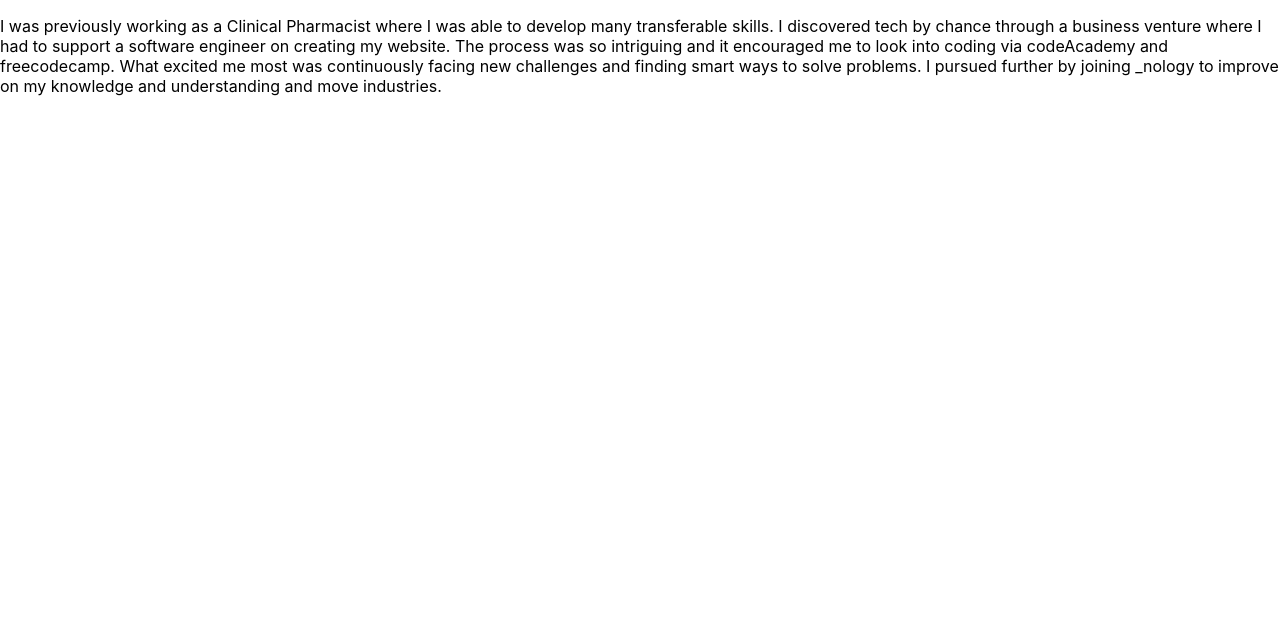
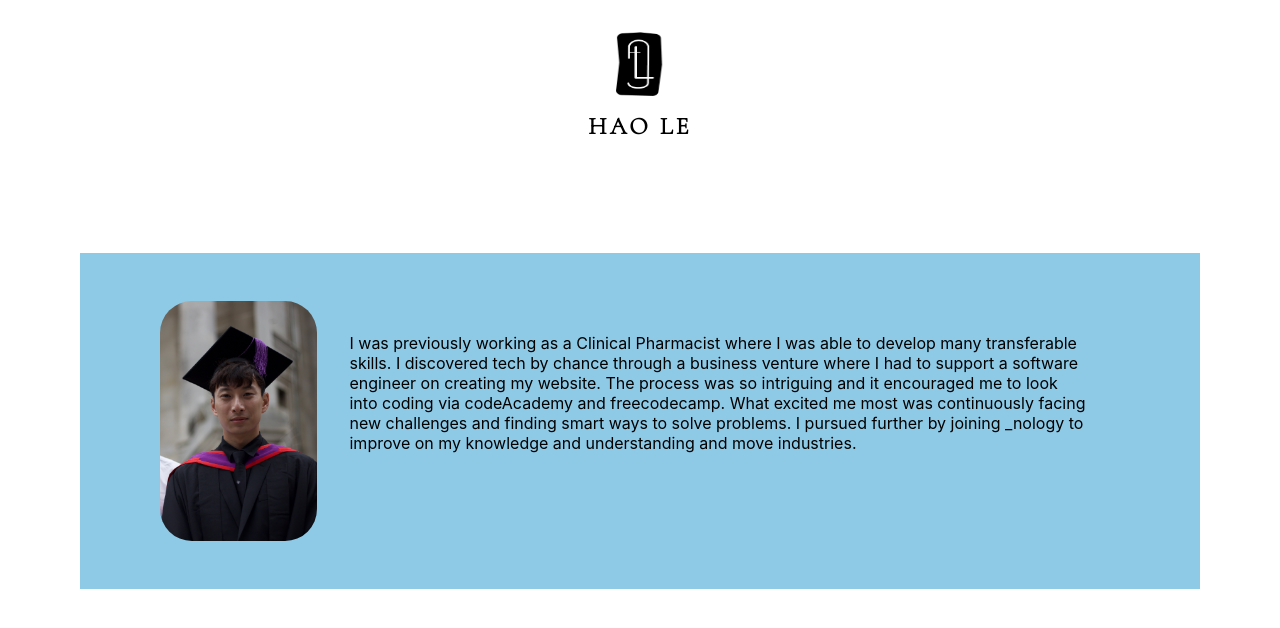
Before and after one commit to haoxle/portfolio-page, a React (Create React App) app: page /about in a window 1280 px wide. Shown: the top 628 px of the page. Built offline with nearby package versions, Linux system fonts and the light colour scheme.

Commit message:
added routing

```diff
--- a/package.json
+++ b/package.json
@@ -8,6 +8,7 @@
     "@testing-library/user-event": "^13.5.0",
     "react": "^18.2.0",
     "react-dom": "^18.2.0",
+    "react-router-dom": "^6.4.3",
     "react-scripts": "5.0.1",
     "sass": "^1.56.1",
     "web-vitals": "^2.1.4"
--- a/src/App.css
+++ /dev/null
@@ -1,38 +0,0 @@
-.App {
-  text-align: center;
-}
-
-.App-logo {
-  height: 40vmin;
-  pointer-events: none;
-}
-
-@media (prefers-reduced-motion: no-preference) {
-  .App-logo {
-    animation: App-logo-spin infinite 20s linear;
-  }
-}
-
-.App-header {
-  background-color: #282c34;
-  min-height: 100vh;
-  display: flex;
-  flex-direction: column;
-  align-items: center;
-  justify-content: center;
-  font-size: calc(10px + 2vmin);
-  color: white;
-}
-
-.App-link {
-  color: #61dafb;
-}
-
-@keyframes App-logo-spin {
-  from {
-    transform: rotate(0deg);
-  }
-  to {
-    transform: rotate(360deg);
-  }
-}
--- a/src/App.jsx
+++ b/src/App.jsx
@@ -1,8 +1,32 @@
-import "./App.css";
-// import Home from "./pages/Home/Home";
+import "./App.scss";
+import { Route, Routes } from "react-router-dom";
+
+import Home from "./pages/Home/Home";
 import Bio from "./pages/Bio/Bio";
+import Logo from "./components/Logo/Logo";
 function App() {
-  return <Bio />;
+  return (
+    <Routes>
+      <Route
+        path="/"
+        element={
+          <>
+            <Logo />
+            <Home />
+          </>
+        }
+      />
+      <Route
+        path="/about"
+        element={
+          <>
+            <Logo />
+            <Bio />
+          </>
+        }
+      />
+    </Routes>
+  );
 }
 
 export default App;
--- /dev/null
+++ b/src/App.scss
@@ -0,0 +1,14 @@
+* {
+  padding: 0;
+  margin: 0;
+}
+
+a:active {
+  text-decoration: none;
+  color: black;
+}
+
+a {
+  text-decoration: none;
+  color: black;
+}
--- /dev/null
+++ b/src/components/Logo/Logo.jsx
@@ -0,0 +1,16 @@
+import "./Logo.scss";
+import logo from "../../assets/Corrected.png";
+import { Link } from "react-router-dom";
+
+const Logo = () => {
+  return (
+    <Link to="/">
+      <div className="logo-ctner">
+        <img className="logo-img" src={logo} alt="logo" />
+        <h1 className="logo-name">HAO LE</h1>
+      </div>
+    </Link>
+  );
+};
+
+export default Logo;
--- /dev/null
+++ b/src/components/Logo/Logo.scss
@@ -0,0 +1,20 @@
+@use "../../styles/typography" as *;
+
+.logo-ctner {
+  display: flex;
+  flex-direction: column;
+  justify-content: center;
+  align-items: center;
+  padding: 2rem;
+
+  .logo-img {
+    height: 4rem;
+    width: 3rem;
+  }
+  .logo-name {
+    font-size: 1.5rem;
+    letter-spacing: 0.2rem;
+    padding-top: 1rem;
+    font-family: $font-main;
+  }
+}
--- a/src/index.js
+++ b/src/index.js
@@ -1,13 +1,16 @@
-import React from 'react';
-import ReactDOM from 'react-dom/client';
-import './index.css';
-import App from './App';
-import reportWebVitals from './reportWebVitals';
+import React from "react";
+import ReactDOM from "react-dom/client";
+import "./index.css";
+import { BrowserRouter as Router } from "react-router-dom";
+import App from "./App";
+import reportWebVitals from "./reportWebVitals";
 
-const root = ReactDOM.createRoot(document.getElementById('root'));
+const root = ReactDOM.createRoot(document.getElementById("root"));
 root.render(
   <React.StrictMode>
-    <App />
+    <Router>
+      <App />
+    </Router>
   </React.StrictMode>
 );
 
--- a/src/pages/Bio/Bio.jsx
+++ b/src/pages/Bio/Bio.jsx
@@ -1,17 +1,22 @@
 import "./Bio.scss";
-
+import profile from "../../assets/profile.jpg";
 const Bio = () => {
   return (
-    <p>
-      I was previously working as a Clinical Pharmacist where I was able to
-      develop many transferable skills. I discovered tech by chance through a
-      business venture where I had to support a software engineer on creating my
-      website. The process was so intriguing and it encouraged me to look into
-      coding via codeAcademy and freecodecamp. What excited me most was
-      continuously facing new challenges and finding smart ways to solve
-      problems. I pursued further by joining _nology to improve on my knowledge
-      and understanding and move industries.
-    </p>
+    <>
+      <div className="profile">
+        <img className="profile_picture" src={profile} alt="me" />
+        <p className="profile_description">
+          I was previously working as a Clinical Pharmacist where I was able to
+          develop many transferable skills. I discovered tech by chance through
+          a business venture where I had to support a software engineer on
+          creating my website. The process was so intriguing and it encouraged
+          me to look into coding via codeAcademy and freecodecamp. What excited
+          me most was continuously facing new challenges and finding smart ways
+          to solve problems. I pursued further by joining _nology to improve on
+          my knowledge and understanding and move industries.
+        </p>
+      </div>
+    </>
   );
 };
 
--- a/src/pages/Bio/Bio.scss
+++ b/src/pages/Bio/Bio.scss
@@ -0,0 +1,17 @@
+.profile {
+  display: flex;
+  flex-direction: row;
+  justify-content: space-between;
+  padding: 3rem 5rem 3rem 5rem;
+  margin: 5rem;
+  background-color: #8ecae6;
+
+  .profile_picture {
+    height: 15rem;
+    width: 15rem;
+    border-radius: 2rem;
+  }
+  .profile_description {
+    padding: 2rem;
+  }
+}
--- a/src/pages/Home/Home.jsx
+++ b/src/pages/Home/Home.jsx
@@ -1,15 +1,11 @@
 import "./Home.scss";
-import logo from "../../assets/Corrected.png";
+import { NavLink } from "react-router-dom";
 
 const Home = () => {
   return (
     <>
-      <div className="logo-ctner">
-        <img className="logo-img" src={logo} alt="logo" />
-        <h1 className="logo-name">HAO LE</h1>
-      </div>
       <div className="information">
-        <a href="*">Bio</a>
+        <NavLink to={"/about"}>Bio</NavLink>
         <a href="*">Projects</a>
         <a href="*">Hobbies</a>
         <a href="*">Skils</a>
--- a/src/pages/Home/Home.scss
+++ b/src/pages/Home/Home.scss
@@ -1,23 +1,4 @@
 @use "../../styles/typography" as *;
-
-.logo-ctner {
-  display: flex;
-  flex-direction: column;
-  justify-content: center;
-  align-items: center;
-  padding: 2rem;
-
-  .logo-img {
-    height: 4rem;
-    width: 3rem;
-  }
-  .logo-name {
-    font-size: 1.5rem;
-    letter-spacing: 0.2rem;
-    padding-top: 1rem;
-    font-family: $font-main;
-  }
-}
 
 .information {
   display: flex;
```
Also changed, not shown: src/assets/profile.jpg (added), 1 other file (tests, documents, lock files or other folders).
